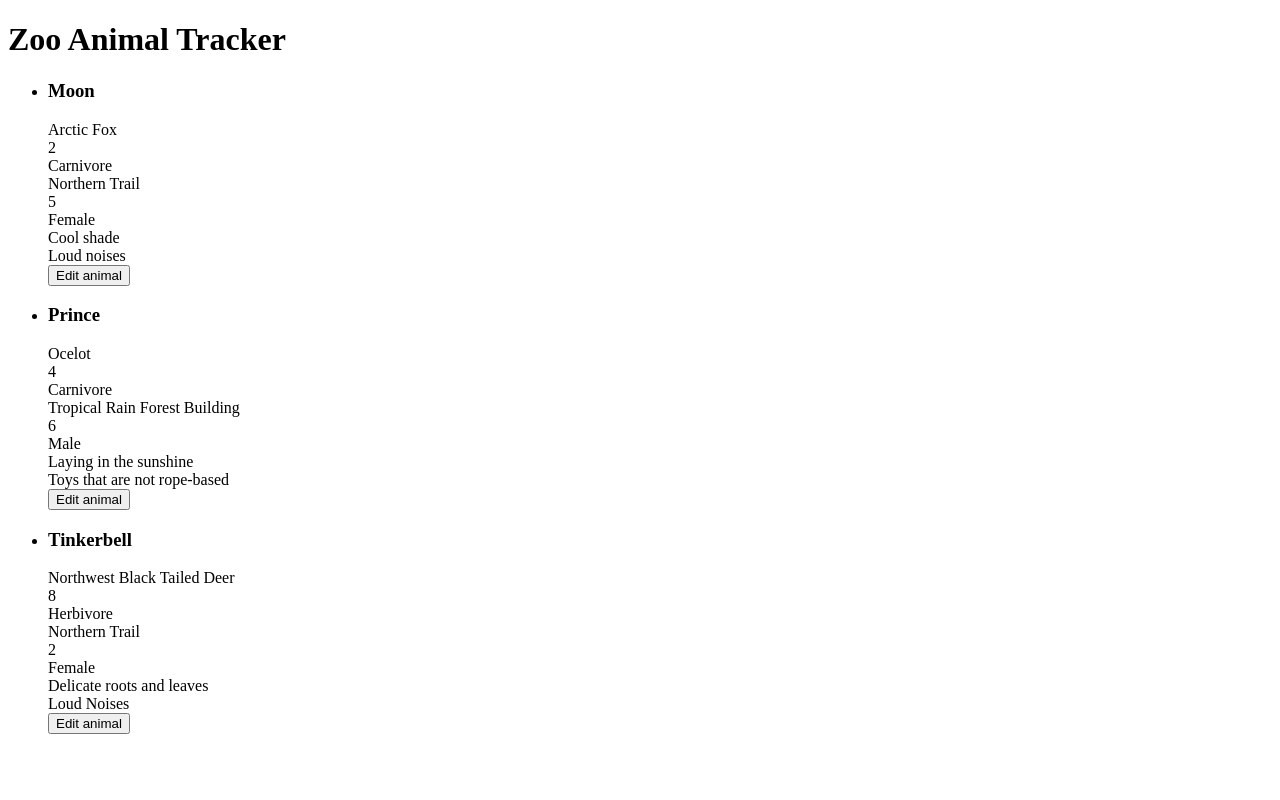
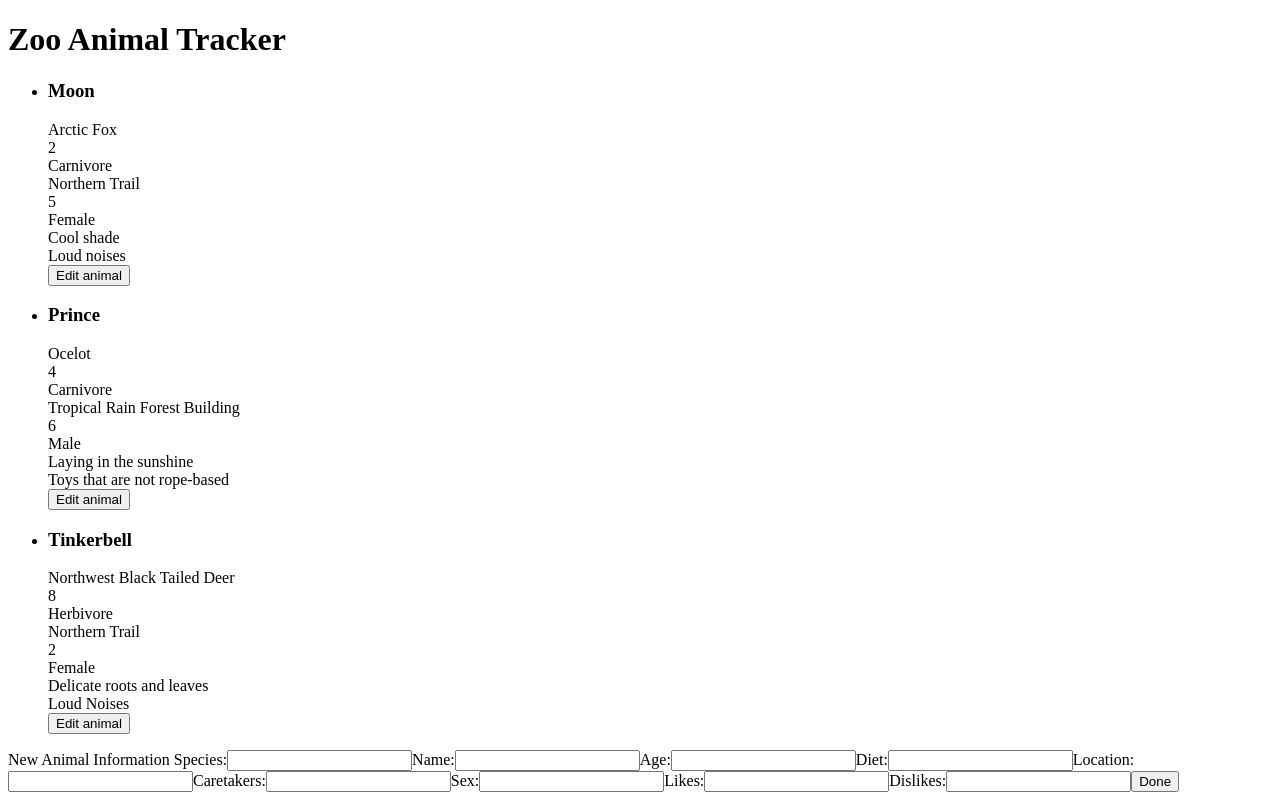
Before and after one commit to Griflongtin/ZooLife, an Angular app: page / in a window 1280 px wide. Built offline with nearby package versions, Linux system fonts and the light colour scheme.

Commit message:
add new animal function

```diff
--- a/src/app/add-new-animal/add-new-animal.component.html
+++ b/src/app/add-new-animal/add-new-animal.component.html
@@ -1,14 +1,23 @@
-<div *ngIf="selectedEditAnimal">
+<div>
     <label>New Animal Information
-      <input name="animal" placeholder="" id="animal">
-      <input name="animal" placeholder="" id="animal">
-      <input name="animal" placeholder="" id="animal">
-      <input name="animal" placeholder="" id="animal">
-      <input name="animal" placeholder="" id="animal">
-      <input name="animal" placeholder="" id="animal">
-      <input name="animal" placeholder="" id="animal">
-      <input name="animal" placeholder="" id="animal">
-      <input name="animal" placeholder="" id="animal">
-      <button (click)="doneButtonClicked()">Done</button>
+      <label for="animalSpecies">Species:</label>
+      <input type="text" name="animalSpecies" placeholder="" id="animalSpecies">
+      <label for="animalName">Name:</label>
+      <input type="text" name="animalName" placeholder="" id="animalName">
+      <label for="animalAge">Age:</label>
+      <input type="number" name="animalAge" placeholder="" id="animalAge">
+      <label for="animalDiet">Diet:</label>
+      <input type="text" name="animalDiet" placeholder="" id="animalDiet">
+      <label for="animalLocation">Location:</label>
+      <input type="text" name="animalLocation" placeholder="" id="animalLocation">
+      <label for="animalCaretakers">Caretakers:</label>
+      <input type="number" name="animalCaretakers" placeholder="" id="animalCaretakers">
+      <label for="animalSex">Sex:</label>
+      <input type="text" name="animalSex" placeholder="" id="animalSex">
+      <label for="animalLikes">Likes:</label>
+      <input type="text" name="animalLikes" placeholder="" id="animalLikes">
+      <label for="animalDislikes">Dislikes:</label>
+      <input type="text" name="animalDislikes" placeholder="" id="animalDislikes">
+      <button (click)="doneButtonClicked(animalSpecies.value, animalName.value, animalAge.value, animalDiet.value, animalLocation.value, animalCaretakers.value, animalSex.value, animalLikes.value, animalDislikes.value)">Done</button>
     </label>
 </div>
--- a/src/app/add-new-animal/add-new-animal.component.ts
+++ b/src/app/add-new-animal/add-new-animal.component.ts
@@ -7,7 +7,12 @@ import { Animal } from '../animal.model';
 })
 export class AddNewAnimalComponent implements OnInit {
 
-  @Output() newAnimal = new EventEmitter();
+  @Output() newAnimalSender = new EventEmitter();
+
+  submitForm(Species: string, Name: string, Age: number, Diet: string, Location: string, Caretakers: number, Sex: string, Likes: string, Dislikes: string) {
+    const addNewAnimal: Animal = new Animal(Species, Name, Age, Diet, Location, Caretakers, Sex, Likes, Dislikes);
+    this.newAnimalSender.emit(addNewAnimal);
+  }
 
   constructor() { }
 
--- a/src/app/app.component.html
+++ b/src/app/app.component.html
@@ -3,4 +3,4 @@
 </h1>
 <app-list-component [animalList]="masterAnimalList" (clickAnimalEditbutton)="editAnimal($event)" ></app-list-component>
 <app-edit-animal [selectedEditAnimal]="selectedAnimal" (doneclickAnimalEditbutton)="finishedEditing()"></app-edit-animal>
-<app-add-new-animal></app-add-new-animal>
+<app-add-new-animal (newAnimalSender)="addAnimal($event)"></app-add-new-animal>
--- a/src/app/app.component.ts
+++ b/src/app/app.component.ts
@@ -20,4 +20,7 @@ export class AppComponent {
   finishedEditing() {
     this.selectedAnimal = null;
   }
+  addAnimal(newAnimalMaker: Animal) {
+    this.masterAnimalList.push(newAnimalMaker);
+  }
 }
```
